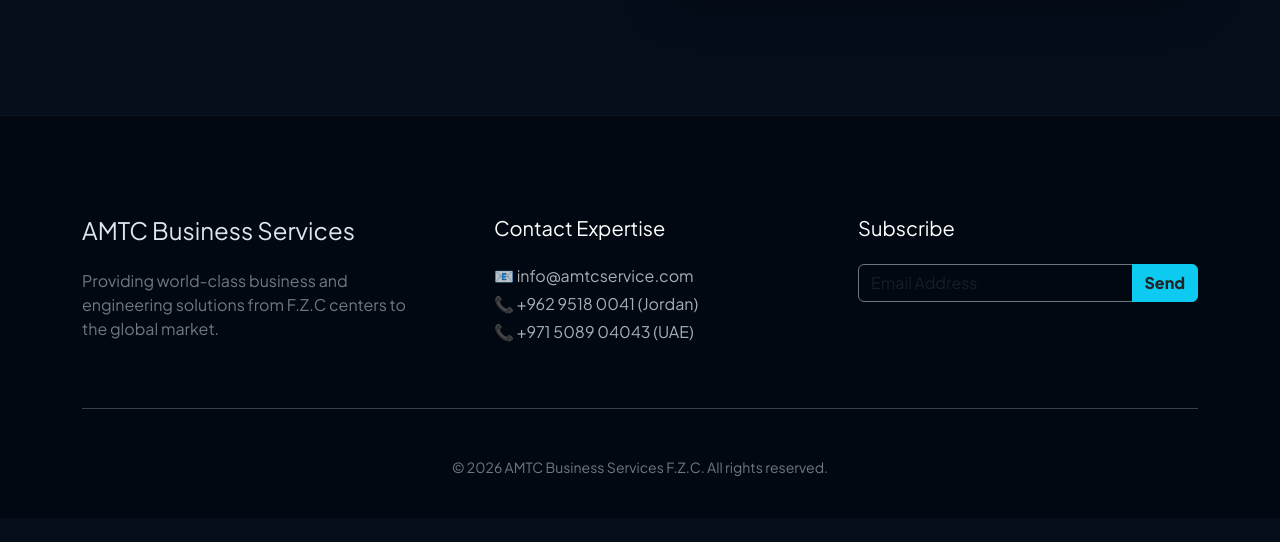
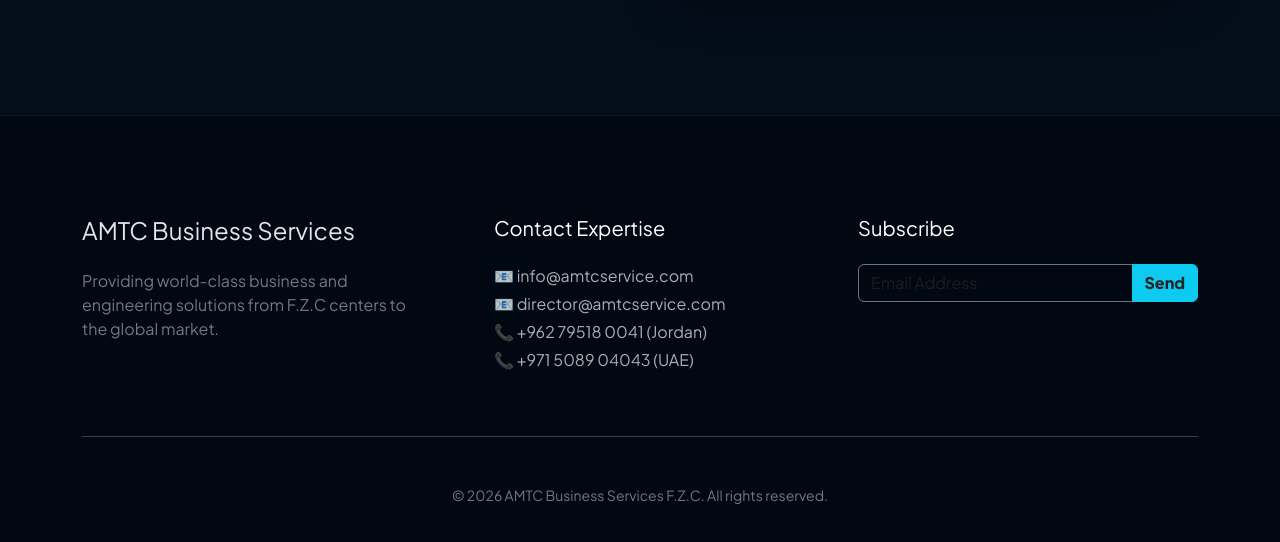
Before and after one commit to abdel398939/AMTC-Business-Services, a plain HTML site: page index.html in a window 1280 px wide. Shown: the part 3813-4355 px from the top of the page. Before the commit the page ends 4331 px from the top, so only its background shows below. Drawn offline with nearby package versions, Linux system fonts and the light colour scheme.

Commit message:
Update index.html

```diff
--- a/index.html
+++ b/index.html
@@ -440,7 +440,9 @@
             <div class="col-lg-4 ps-lg-5">
                 <h5 class="mb-4 text-white">Contact Expertise</h5>
                 <p class="mb-1 opacity-75">📧 info@amtcservice.com</p>
-                <p class="mb-1 opacity-75">📞 +962 9518 0041 (Jordan)</p>
+               <p class="mb-1 opacity-75">📧 director@amtcservice.com</p>
+
+                <p class="mb-1 opacity-75">📞 +962 79518 0041 (Jordan)</p>
                 <p class="opacity-75">📞 +971 5089 04043 (UAE)</p>
             </div>
             <div class="col-lg-4">
```
